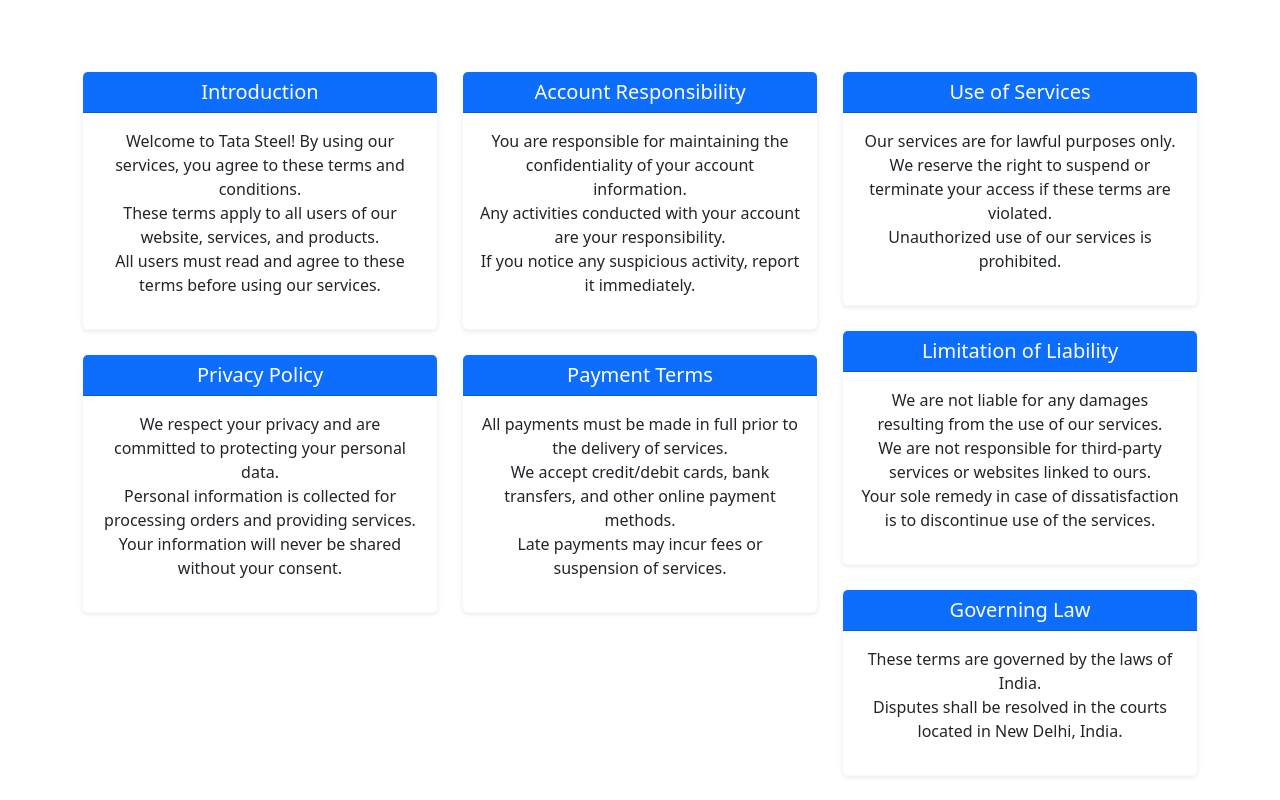
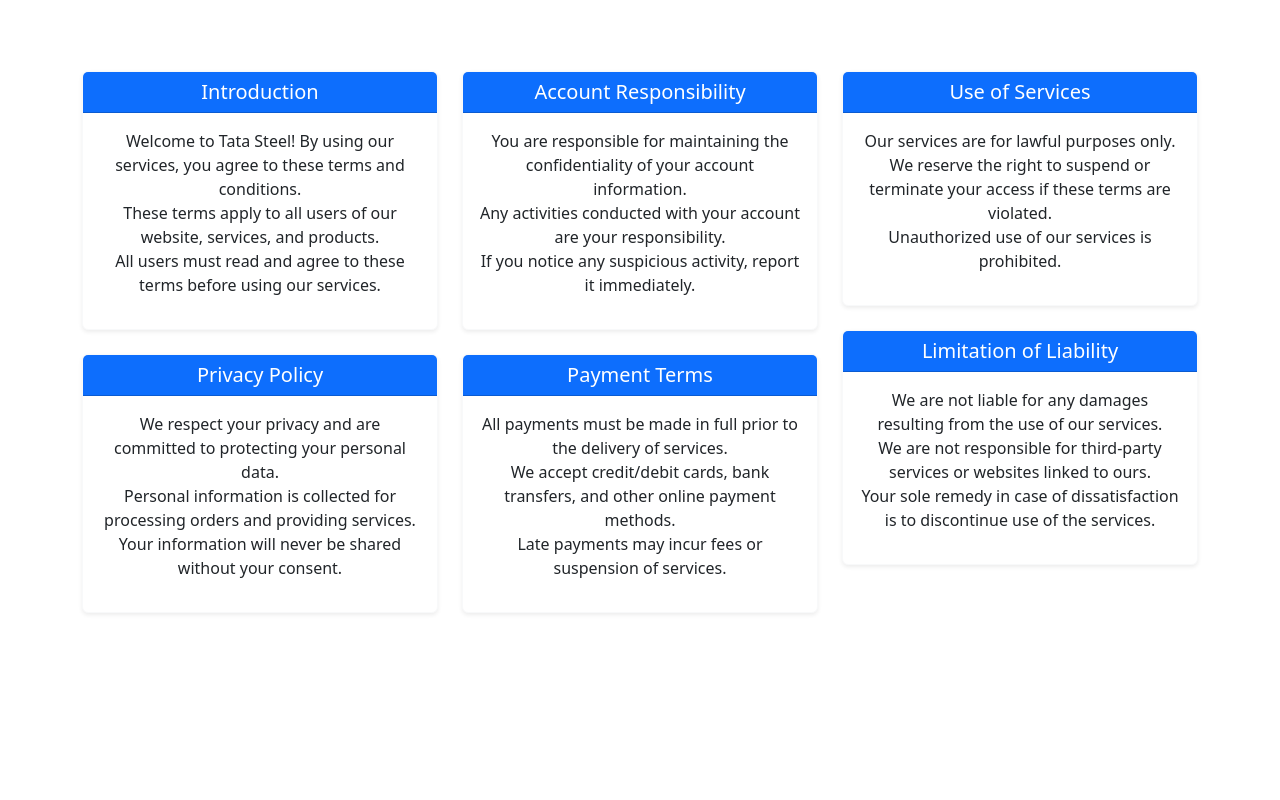
Before and after one commit to Masoom-engineers/template, a plain HTML site: page index.html in a window 1280 px wide. Shown: the part 1860-2660 px from the top of the page. After the commit the page ends 2497 px from the top, so only its background shows below. Drawn offline with nearby package versions, Linux system fonts and the light colour scheme.

Commit message:
Update index.html
Signed-off-by: Niraj Yadav <118725451+Masoom-engineers@users.noreply.github.com>

```diff
--- a/index.html
+++ b/index.html
@@ -355,17 +355,7 @@
         </div>
       </div>
 
-      <div class="card shadow-sm border-light rounded mt-4">
-        <div class="card-header bg-primary text-white">
-          <h5 class="mb-0">Governing Law</h5>
-        </div>
-        <div class="card-body">
-          <ul class="list-unstyled">
-            <li>These terms are governed by the laws of India.</li>
-            <li>Disputes shall be resolved in the courts located in New Delhi, India.</li>
-          </ul>
-        </div>
-      </div>
+
     </div>
   </div>
 </div>
```
